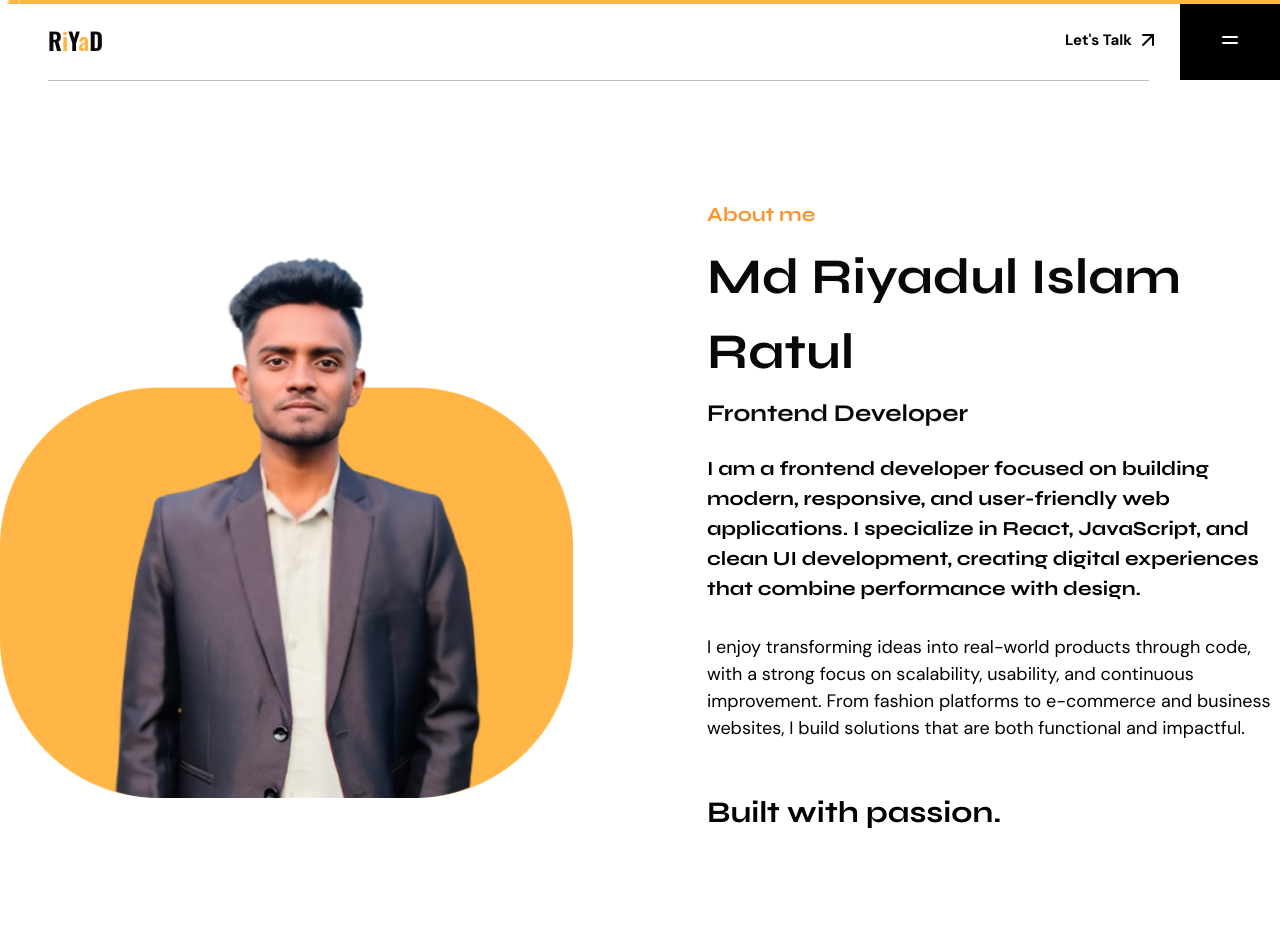
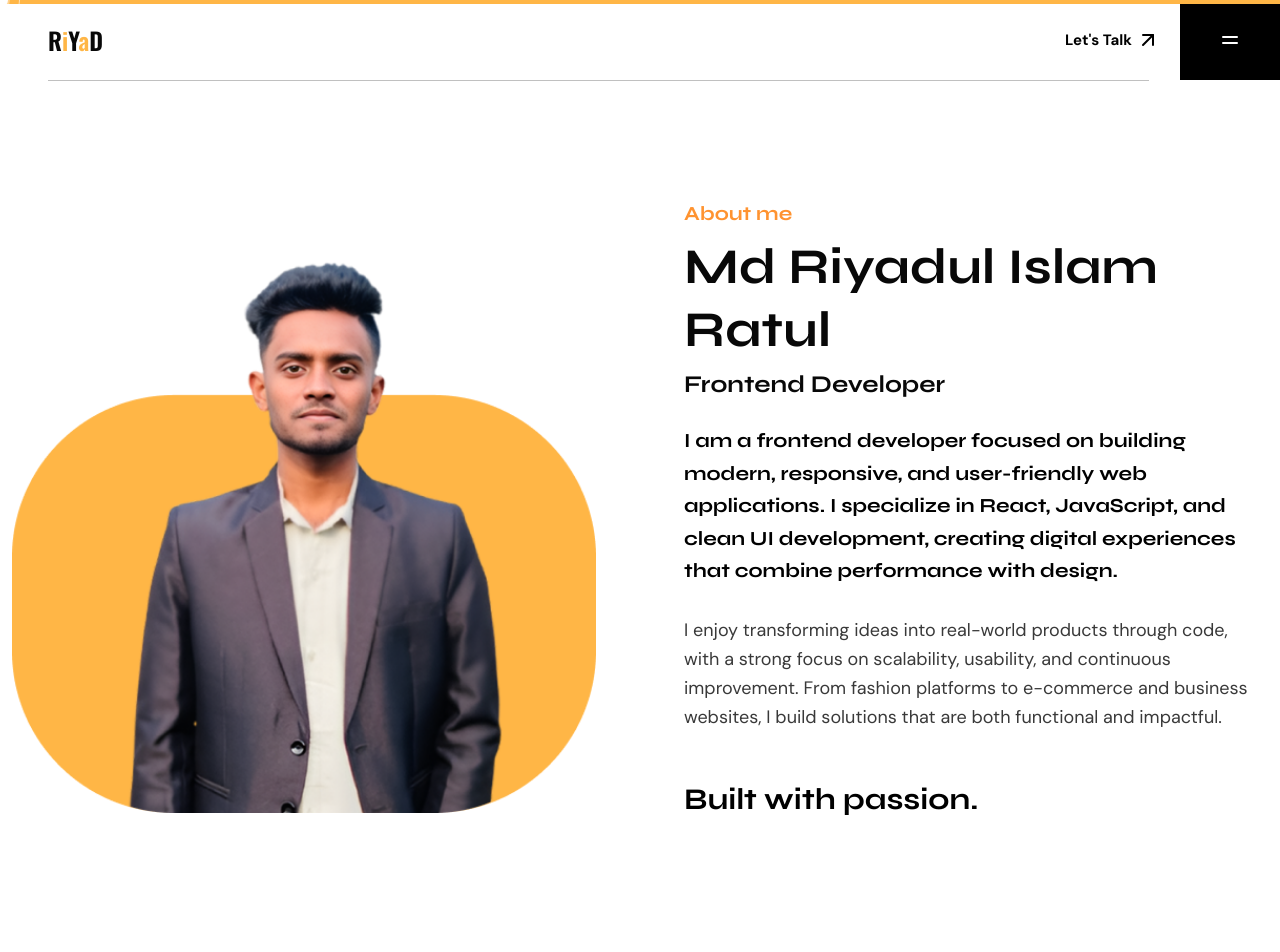
Before and after one commit to Riyadulislamratul/My_Portfolio, a React (Vite) app: page /about in a window 1280 px wide. Shown: the top 952 px of the page. Built offline with nearby package versions, Linux system fonts and the light colour scheme.

Commit message:
fix:some error fixed

```diff
--- a/src/components/About.jsx
+++ b/src/components/About.jsx
@@ -1,44 +1,68 @@
 import React from "react";
 import Section from "./Section";
 import Container from "./Container";
-import Hero from "../assets/aboutimg.png";
+
 import Heroo from "../assets/about.png";
 
 const About = () => {
   return (
-    <Section>
+    <Section className="">
       <Container>
-        <div className="grid grid-cols-2 gap-33.5">
-          <div className="w-full">
-            <img src={Heroo} alt="" className="w-full" />
+
+        {/* Main Grid */}
+        <div className="grid grid-cols-1 lg:grid-cols-2 gap-10 md:gap-14 lg:gap-16 items-center">
+
+          {/* LEFT IMAGE */}
+          <div className="w-full px-3">
+            <img
+              src={Heroo}
+              alt="Md Riyadul Islam Ratul"
+              className="w-full h-auto object-cover rounded-2xl"
+            />
           </div>
-          <div>
-            <p className="text-brand2 mb-2.5 text-[20px] font-bold font-syne">
+
+          {/* RIGHT CONTENT */}
+          <div className="px-3">
+
+            {/* Small Label */}
+            <p className="text-brand2 mb-2 text-base sm:text-lg md:text-xl font-bold font-syne">
               About me
             </p>
-            <h2 className="text-heading mb-2 text-[50px] font-syne font-bold">
+
+            {/* Name */}
+            <h2 className="text-heading mb-2 text-3xl sm:text-4xl md:text-5xl lg:text-[50px] leading-tight font-syne font-bold">
               Md Riyadul Islam Ratul
             </h2>
-            <h3 className="text-heading mb-6 font-syne font-bold text-2xl">
+
+            {/* Role */}
+            <h3 className="text-heading mb-4 md:mb-6 font-syne font-bold text-lg sm:text-xl md:text-2xl">
               Frontend Developer
             </h3>
-            <h3 className="mb-7.5 font-syne font-bold text-[20px]">
+
+            {/* Intro */}
+            <h3 className="mb-5 md:mb-7 font-syne font-bold text-base sm:text-lg md:text-xl lg:text-[20px] leading-relaxed">
               I am a frontend developer focused on building modern, responsive,
               and user-friendly web applications. I specialize in React,
               JavaScript, and clean UI development, creating digital experiences
               that combine performance with design.
             </h3>
-            <p className="mb-12 font-dm-sans text-[18px]">
+
+            {/* Description */}
+            <p className="mb-8 md:mb-10 lg:mb-12 font-dm-sans text-sm sm:text-base md:text-lg leading-relaxed text-heading/80">
               I enjoy transforming ideas into real-world products through code,
               with a strong focus on scalability, usability, and continuous
               improvement. From fashion platforms to e-commerce and business
               websites, I build solutions that are both functional and
               impactful.
             </p>
-            <h3 className="font-syne font-bold text-[30px]">
-                Built with passion.
+
+            {/* Closing Line */}
+            <h3 className="font-syne font-bold text-2xl sm:text-3xl lg:text-[30px]">
+              Built with passion.
             </h3>
+
           </div>
+
         </div>
       </Container>
     </Section>
--- a/src/components/Header.jsx
+++ b/src/components/Header.jsx
@@ -35,7 +35,7 @@ const Header = () => {
         {/* Logo */}
         <Reveal direction="left">
           <Link to="/"
-            className="font-oswald py-6 text-[24px] font-semibold text-brand px-12
+            className="font-oswald py-6 text-[24px] font-semibold items-center text-brand px-12
             after:absolute after:w-[65%] lg:after:w-[86%] xl:after:w-[93%]
             after:h-px after:bg-[#C0C0C0] after:-bottom-px after:left-12 after:z-10"
           >
@@ -50,7 +50,7 @@ const Header = () => {
           <div className="h-full">
             <div className="flex items-center gap-5 h-full">
               {/* Let's Talk */}
-              <div className="flex items-center gap-1 cursor-pointer">
+              <div className="flex items-center gap-1 cursor-pointer z-100">
                 <p
                   className={`font-bold font-dm-sans text-[15px] ${
                     isHome ? "text-heading" : "text-black"
--- a/src/components/Vision.jsx
+++ b/src/components/Vision.jsx
@@ -10,7 +10,7 @@ const Vision = () => {
       <Container>
 
         {/* Main Grid */}
-        <div className="grid grid-cols-1 lg:grid-cols-2 gap-10 lg:gap-16 items-center">
+        <div className="grid grid-cols-1 lg:grid-cols-2 gap-10 lg:gap-16 items-center px-3">
 
           {/* LEFT SIDE */}
           <div>
--- a/src/pages/HomePage.jsx
+++ b/src/pages/HomePage.jsx
@@ -20,7 +20,7 @@ const HomePage = () => {
     {/* <Feedback /> */}
     <Blog />
     <TechStack />
-    <Pricing />
+    {/* <Pricing /> */}
     </>
   )
 }
```
